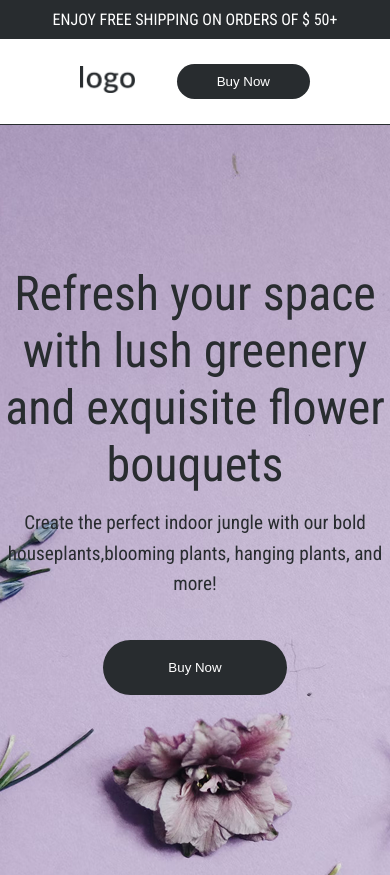
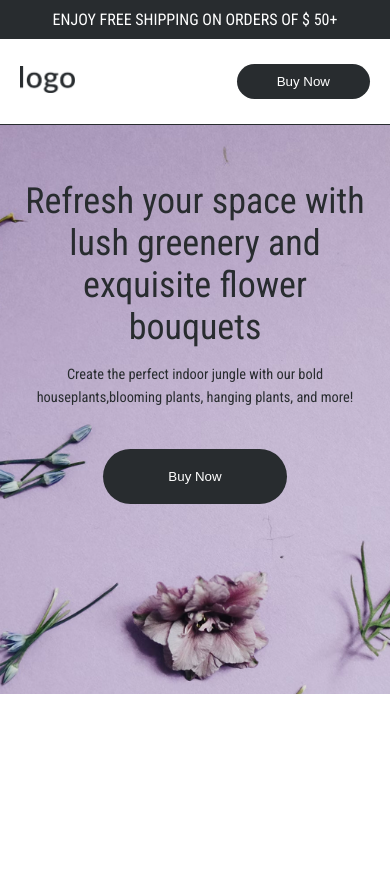
Before and after one commit to MrTiZel/flowers-store.com, a plain HTML site: page index.html in a window 390 px wide. After the commit the page ends 844 px from the top, so only its background shows below. Drawn offline with Linux system fonts and the light colour scheme.

Commit message:
1.0.1
Закончил адаптацию header

```diff
--- a/css/header.css
+++ b/css/header.css
@@ -15,7 +15,6 @@
     justify-content: space-between;
     align-items: center;
     padding: 25px 80px;
-    border-bottom: 1px solid var(--main-color);
 }
 
 .main-nav__logo img {
@@ -43,6 +42,8 @@
     display: flex;
     flex-direction: row;
     justify-content: center;
+    padding: 0 15px;
+    border-top: 1px solid var(--main-color);
 }
 
 .header-content__text {
@@ -73,18 +74,37 @@
 
 @media (max-width: 850px) {
     .main-nav__li {
-        font-size: 0.7em;
+        font-size: 0.8em;
     }
 }
 
 @media (max-width: 750px) {
+    .main-nav {
+        padding: 25px 20px;
+    }
+
     .main-nav__menu {
         display: none;
     }
 }
 
-@media (max-width: 600px) {
+@media (max-width: 500px) {
     .main-nav__menu {
         display: none;
     }
+
+    .header-content {
+        height: 570px;
+        font-size: 12px;
+    }
+
+    .header-content__text {
+        margin-top: 55px;
+    }
 }
+
+@media (max-width: 320px) {
+    .main-nav {
+        padding: 25px 10px;
+    }
+}
--- a/index.html
+++ b/index.html
@@ -21,8 +21,8 @@
     <div class="top-panel-sell">
         <span>Enjoy Free Shipping on Orders of $ 50+</span>
     </div>
+    <header>
         <div class="main-wrapper">
-        <header>
             <nav class="main-nav">
                 <a class="main-nav__logo" href="#"><img src="/img/logo.png" alt="Логотип сайта Logo"></a>
                 <ul class="main-nav__menu">
@@ -34,6 +34,7 @@
                 </ul>
                 <button class="main-nav__button">Buy Now</button>
             </nav>
+        </div>
         <div class="header-content">
             <div class="header-content__text">
                 <h1 class="header-content__h1">Refresh your space with lush greenery and exquisite flower bouquets
@@ -46,7 +47,7 @@
             </div>
         </div>
     </header>
-    </div>
+
 </body>
 
 </html>
```
Lines whose indentation alone changed are shown as unchanged.
